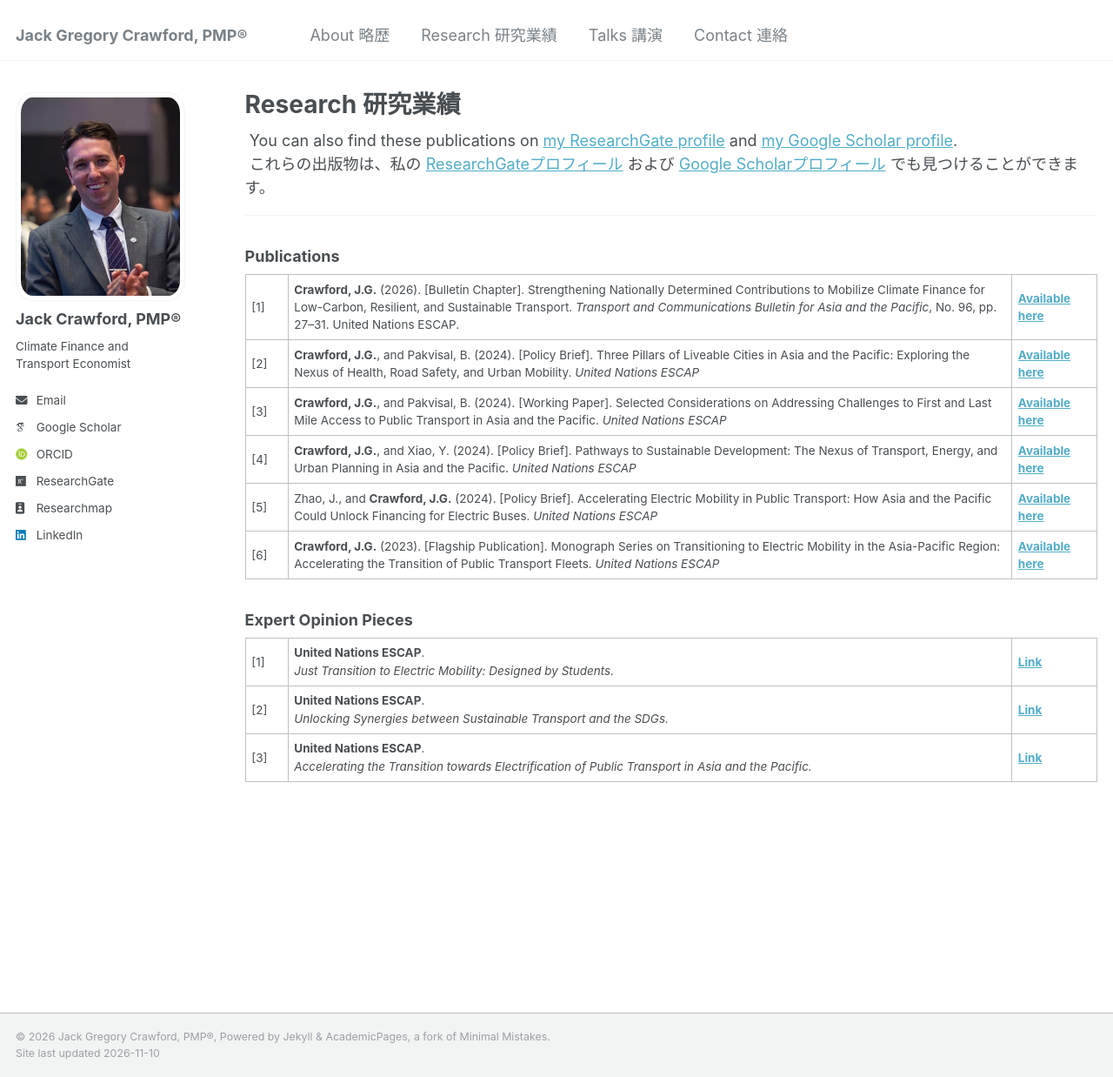
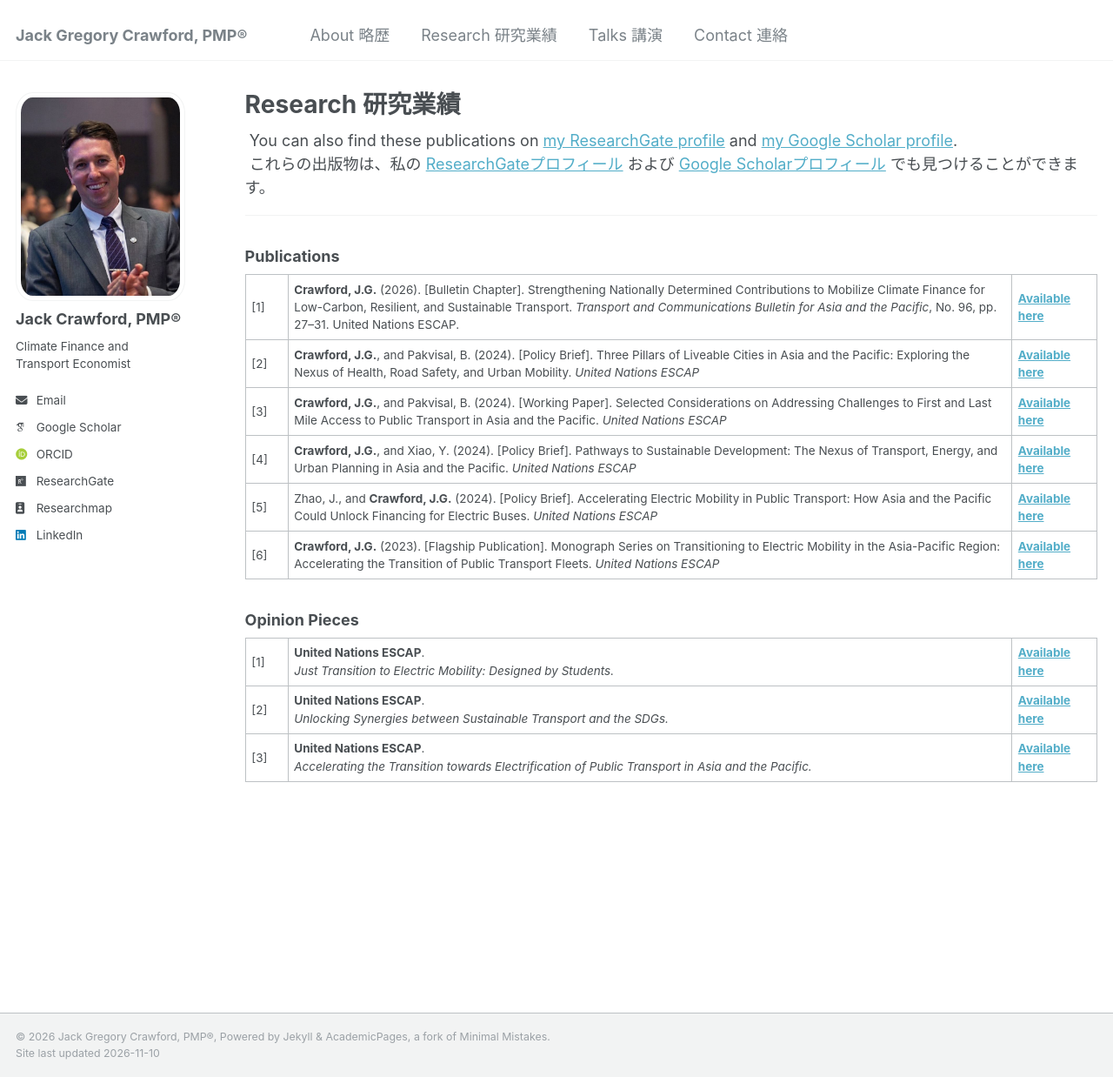
Before and after one commit to jackgcrawford/jackcrawford, a Jekyll site: the page built from _pages/publications.md, in a window 1280 px wide and 1238 px high. Shown: the whole window at 87% size. Built offline with Jekyll 4.4.1, drawn with Linux system fonts in a browser that asks for light colours; some web fonts are replaced.

Commit message:
Update publications.md

```diff
--- a/_pages/publications.md
+++ b/_pages/publications.md
@@ -61,23 +61,23 @@ author_profile: true
 
 <div style="margin-top: 1.5rem;"></div>
 
-<h3>Expert Opinion Pieces</h3>
+<h3>Opinion Pieces</h3>
 <table class="tg">
 <tbody>
 <tr>
 <td width="5%">[1]</td>
 <td width="85%"><strong>United Nations ESCAP</strong>.<br><em>Just Transition to Electric Mobility: Designed by Students.</em></td>
-<td width="10%"><a href="https://www.unescap.org/blog/just-transition-electric-mobility-designed-students" target="_blank"><strong>Link</strong></a></td>
+<td width="10%"><a href="https://www.unescap.org/blog/just-transition-electric-mobility-designed-students" target="_blank"><strong>Available here</strong></a></td>
 </tr>
 <tr>
 <td width="5%">[2]</td>
 <td width="85%"><strong>United Nations ESCAP</strong>.<br><em>Unlocking Synergies between Sustainable Transport and the SDGs.</em></td>
-<td width="10%"><a href="https://www.unescap.org/blog/unlocking-synergies-sustainable-transport-and-sdgs" target="_blank"><strong>Link</strong></a></td>
+<td width="10%"><a href="https://www.unescap.org/blog/unlocking-synergies-sustainable-transport-and-sdgs" target="_blank"><strong>Available here</strong></a></td>
 </tr>
 <tr>
 <td width="5%">[3]</td>
 <td width="85%"><strong>United Nations ESCAP</strong>.<br><em>Accelerating the Transition towards Electrification of Public Transport in Asia and the Pacific.</em></td>
-<td width="10%"><a href="https://www.unescap.org/blog/accelerating-transition-towards-electrification-public-transport-asia-and-pacific" target="_blank"><strong>Link</strong></a></td>
+<td width="10%"><a href="https://www.unescap.org/blog/accelerating-transition-towards-electrification-public-transport-asia-and-pacific" target="_blank"><strong>Available here</strong></a></td>
 </tr>
 </tbody>
 </table>
```
